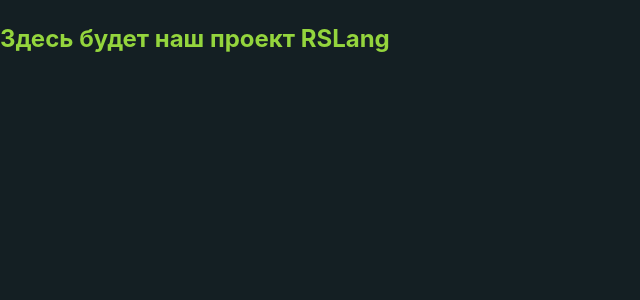
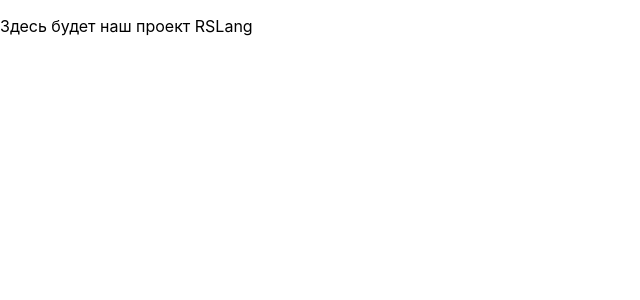
Before and after one commit to PesukarhuTG/rslang, a React (Create React App) app: page / in a window 1280 px wide. Shown: the top 300 px of the page, without its empty margins (0-640 px from the left). Built offline with nearby package versions, Linux system fonts and the light colour scheme.

Commit message:
refactor: rename page link, replace app.tsx

```diff
--- a/src/app/App.tsx
+++ b/src/App.tsx
@@ -1,12 +1,11 @@
 import React from 'react';
-import './App.css';
 import { Route, Routes } from 'react-router-dom';
-import { MainPage } from '../pages/main';
-import { TextBookPage } from '../pages/textbook';
-import { SprintPage } from '../pages/sprint';
-import { AudioPage } from '../pages/audioCall';
-import { StatisticPage } from '../pages/statistic';
-import { NotFound } from '../pages/notFound';
+import { MainPage } from './pages/main';
+import { TextBookPage } from './pages/textbook';
+import { SprintPage } from './pages/sprint';
+import { AudioPage } from './pages/audio';
+import { StatisticPage } from './pages/statistic';
+import { NotFound } from './pages/notFound';
 
 
 function App() {
@@ -15,7 +14,7 @@
       <Route path='/' element = {<MainPage/>}/>
       <Route path='/textbook' element = {<TextBookPage/>}/>
       <Route path='/sprint' element = {<SprintPage/>}/>
-      <Route path='/audiocall' element = {<AudioPage/>}/>
+      <Route path='/audio' element = {<AudioPage/>}/>
       <Route path='/statistic' element = {<StatisticPage/>}/>
       <Route path='*' element = {<NotFound/>}/>
     </Routes>
--- a/src/app/App.css
+++ /dev/null
@@ -1,9 +0,0 @@
-body {
-  background-color: #141F23;
-}
-
-.headling {
-  font-size: 24px;
-  font-weight: 700;
-  color: #94D53D;
-}
--- a/src/index.tsx
+++ b/src/index.tsx
@@ -1,7 +1,7 @@
 import React from 'react';
 import ReactDOM from 'react-dom/client';
 import './index.css';
-import App from './app/App';
+import App from './App';
 import { BrowserRouter } from 'react-router-dom';
 
 const root = ReactDOM.createRoot(
```
Also changed, not shown: src/pages/audio.tsx (renamed from src/pages/audioCall.tsx).
